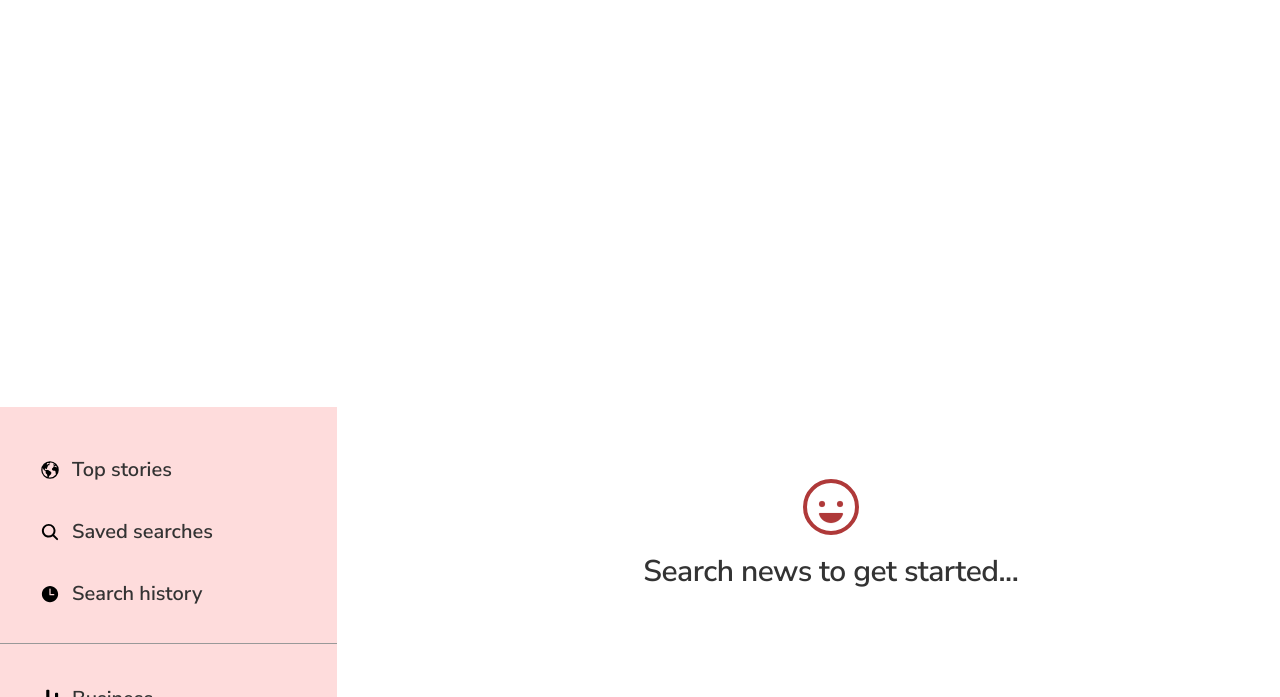
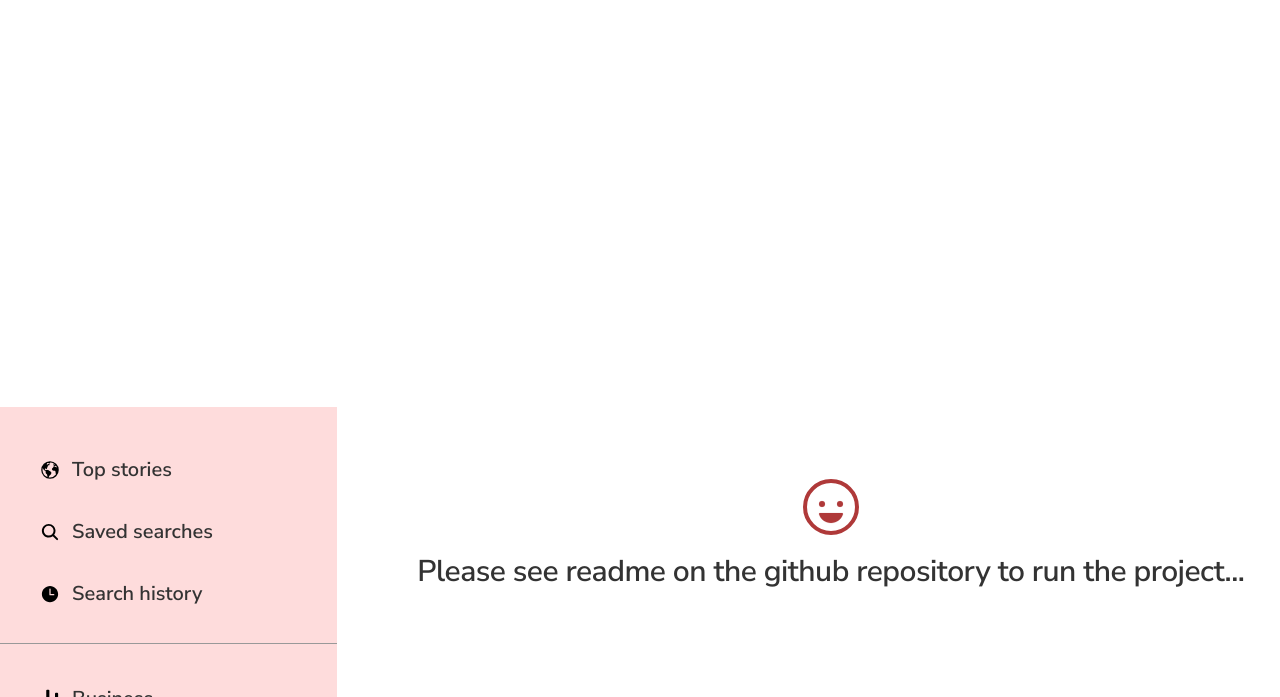
Before and after one commit to dikxak/newspalace, a website built with Parcel: page index.html in a window 1280 px wide. Shown: the part 103-800 px from the top of the page. Built offline with nearby package versions, Linux system fonts and the light colour scheme; what javascript-time-ago would draw is missing.

Commit message:
add readme message for running project

```diff
--- a/index.html
+++ b/index.html
@@ -179,7 +179,7 @@
           <svg class="menu-icon">
             <use href="/src/img/icons.svg#icon-happy-face"></use>
           </svg>
-          Search news to get started...
+          Please see readme on the github repository to run the project...
         </p>
 
         <!-- Search Error Message -->
```
